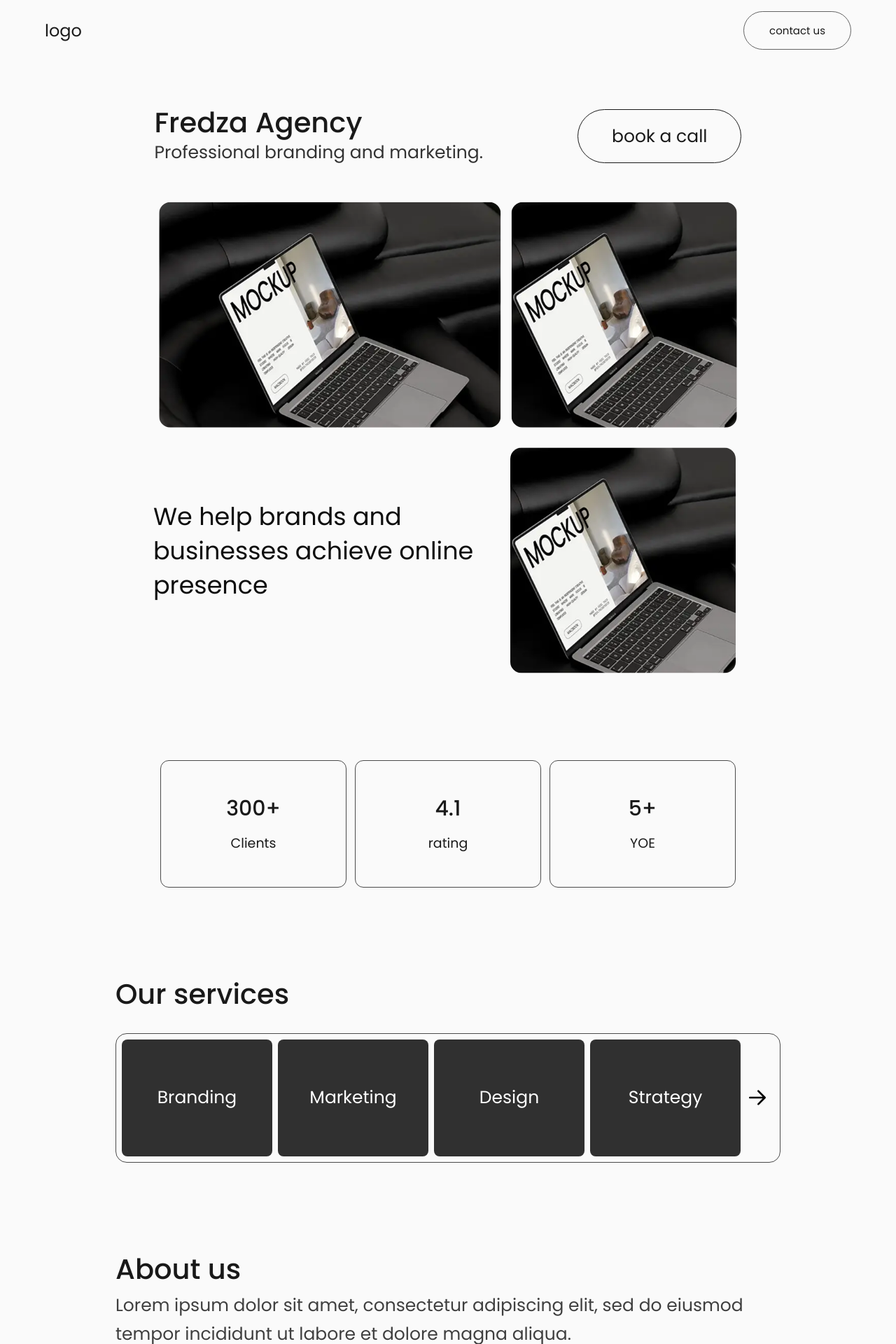
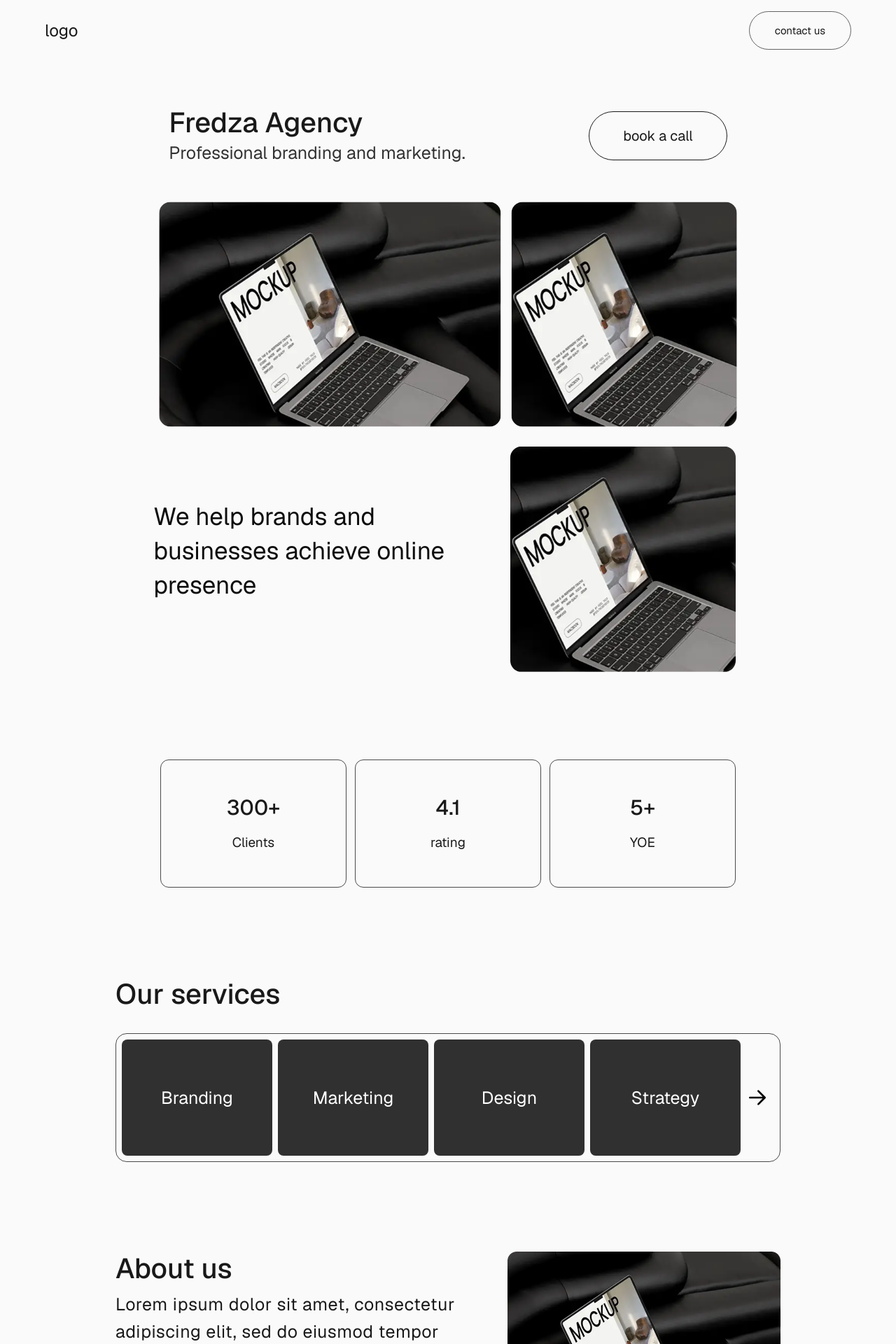
Before and after one commit to 0yassin/fredza, a Next.js app: page / in a window 1280 px wide. Shown: the top 1920 px of the page at 70% size. Built offline with nearby package versions, Linux system fonts and the light colour scheme.

Commit message:
bug-fix and minor improvements

```diff
--- a/src/app/page.tsx
+++ b/src/app/page.tsx
@@ -50,19 +50,19 @@ export default function Home() {
   }
 
   return (
-    <div className="font-poppins text-xl min-h-screen flex flex-col gap-16 items-center bg-[#FAFAFA] px-6 sm:px-10 md:px-16">
+    <div className="font-sans text-xl min-h-screen flex flex-col gap-16 items-center bg-[#FAFAFA] px-6 sm:px-10 md:px-16">
       <ReactLenis root />
 
       {/* navbar */}
       <motion.nav
         className="w-full py-4 flex justify-between items-center"
-        initial={ismobile ? {} : { opacity: 0, y: -10 }}
-        animate={ismobile ? {} : { opacity: 1, y: 0 }}
+        initial={{ opacity: 0, y: -10 }}
+        animate={{ opacity: 1, y: 0 }}
         transition={{ duration: 0.45, ease: "easeOut" }}
       >
         <a className="font-normal text-black/90 text-xl sm:text-2xl">logo</a>
         <motion.button
-          className="border-1 relative group inline-flex border-black/60 py-2 sm:py-4 px-6 sm:px-9 rounded-full text-sm sm:text-[15px] text-black/90 font-normal cursor-pointer"
+          className="border-1 relative group inline-flex border-black/60 py-4 sm:py-4 px-9 sm:px-9 rounded-full text-[15px] sm:text-[15px] text-black/90 font-normal cursor-pointer"
           whileTap={{ scale: 0.98 }}
         >
           <span className="group-hover:-translate-x-3 transition-all">contact us</span>
@@ -77,22 +77,22 @@ export default function Home() {
       <section className="flex flex-col items-center text-black/90 w-full max-w-[950px] gap-8 sm:gap-12">
         {/* headline and button */}
         <motion.div
-          initial={ismobile ? {} : { y: -100, opacity: 0 }}
-          animate={ismobile ? {} : { y: 0, opacity: 1 }}
+          initial={{ y: -100, opacity: 0 }}
+          animate={{ y: 0, opacity: 1 }}
           transition={{ delay: 0.3, type: 'spring', damping: 13 }}
-          className="flex flex-col lg:flex-row justify-around items-start px-4 sm:px-0 lg:items-center gap-6 w-full"
+          className="flex flex-col md:flex-row justify-around items-start px-4 sm:px-0 lg:items-center gap-6 w-full"
         >
           <div>
             <h1 className="text-3xl sm:text-[40px] font-medium text-black/90 w-fit">
               Fredza Agency
             </h1>
-            <p className="text-lg sm:text-[25px] text-black/80 w-fit">
+            <p className="text-lg sm:text-[25px] font-sans text-black/80 w-fit">
               Professional branding and marketing.
             </p>
           </div>
 
           <motion.button
-            className="border-1 group h-fit w-fit relative border-black/90 py-3 sm:py-4 px-8 sm:px-9 rounded-full text-[15px] lg:py-5 lg:px-12 lg:text-[25px] text-black/90 font-normal cursor-pointer inline-flex"
+            className="border-1 group h-fit w-fit relative border-black/90 py-4 sm:py-4 px-9 sm:px-9 rounded-full text-[15px] md:py-5 md:px-12 md:text-[20px] text-black/90 font-normal cursor-pointer inline-flex"
             whileTap={{ scale: 0.98 }}
             transition={{ type: "spring", damping: 14 }}
           >
@@ -109,8 +109,8 @@ export default function Home() {
           ref={img_grid}
           style={{ y: y }}
           className="grid grid-cols-2 md:grid-cols-5 grid-rows-2 md:grid-rows-2 w-full h-full p-4 sm:p-8 md:p-16 sm:pt-4 md:pt-4 pt-4 gap-3"
-          initial={ismobile ? {} : "hidden"}
-          whileInView={ismobile ? {} : "visible"}
+          initial={"hidden"}
+          whileInView={"visible"}
           viewport={{ once: true, amount: 0.2 }}
           variants={sectionContainerVariants}
         >
@@ -136,8 +136,8 @@ export default function Home() {
       <section className="flex flex-col sm:flex-row gap-3 w-full px-0 sm:px-4 lg:px-16 justify-center max-w-[950px]">
         <motion.div
           className="flex flex-col sm:flex-row gap-3 w-full"
-          initial={ismobile ? {} : "hidden"}
-          whileInView={ismobile ? {} : "visible"}
+          initial={ "hidden"}
+          whileInView={ "visible"}
           viewport={{ once: true, amount: 0.3 }}
           variants={{
             hidden: { opacity: 0 },
@@ -176,8 +176,8 @@ export default function Home() {
       {/* section 3 */}
       <motion.section
         className="w-full mt-16 max-w-[950px] px-4 sm:px-0"
-        initial={ismobile ? {} : "hidden"}
-        whileInView={ismobile ? {} : "visible"}
+        initial={"hidden"}
+        whileInView={ "visible"}
         viewport={{ once: true, amount: 0.2 }}
         variants={sectionContainerVariants}
       >
@@ -203,31 +203,38 @@ export default function Home() {
       {/* section 4 */}
       <motion.section
         className="w-full mt-16 max-w-[950px] px-4 sm:px-0"
-        initial={ismobile ? {} : { opacity: 0, y: 16 }}
-        whileInView={ismobile ? {} : { opacity: 1, y: 0 }}
+        initial={{ opacity: 0, y: 16 }}
+        whileInView={ { opacity: 1, y: 0 }}
         viewport={{ once: true, amount: 0.2 }}
         transition={{ duration: 0.6 }}
       >
-        <h1 className="text-3xl sm:text-[40px] font-medium text-black/90 mb-2 w-fit">
-          About us
-        </h1>
-        <p className="text-lg sm:text-[25px] text-black/75 leading-relaxed">
-          Lorem ipsum dolor sit amet, consectetur adipiscing elit, sed do eiusmod tempor incididunt ut labore et dolore magna aliqua.
-        </p>
+        <div className="flex-col flex justify-center gap-4 sm:flex-row">
+          <div className="flex-[0.75]">
+            <h1 className="text-3xl sm:text-[40px] font-medium text-black/90 mb-2 w-fit">
+              About us
+            </h1>
+            <p className="text-lg tracking-wide sm:text-[25px] text-black/90">
+              Lorem ipsum dolor sit amet, consectetur adipiscing elit, sed do eiusmod tempor incididunt ut labore et dolore magna aliqua.
+            </p>
+          </div>
+          <div className="flex-1 object-cover max-w-[390px]">
+            <img src={"/image 1.png"} />
+          </div>
+        </div>
       </motion.section>
 
       {/* section 5 */}
       <motion.section
         className="w-full mt-8 max-w-[950px] mb-16 px-4 sm:px-0"
-        initial={ismobile ? {} : "hidden"}
-        whileInView={ismobile ? {} : "visible"}
+        initial={"hidden"}
+        whileInView={"visible"}
         viewport={{ once: true, amount: 0.2 }}
         variants={sectionContainerVariants}
       >
         <motion.h1 variants={itemFadeUp} className="text-3xl sm:text-[40px] font-medium text-black/90 w-fit mb-6 sm:mb-12">
           Recent Projects
         </motion.h1>
-        <div className="grid grid-cols-2 sm:grid-cols-3 gap-2 max-w-[700px] mx-auto">
+        <div className="grid grid-cols-3 sm:grid-cols-3 gap-2 max-w-[700px] mx-auto">
           <motion.div variants={itemFadeUp} className="col-span-2 sm:col-span-2">
             <img src={"/image 1.png"} className="object-cover w-full h-full rounded-xl" />
           </motion.div>
@@ -245,8 +252,8 @@ export default function Home() {
 
       {/* section 6 */}
       <motion.section
-        initial={ismobile ? {} : { opacity: 0, y: 16 }}
-        whileInView={ismobile ? {} : { opacity: 1, y: 0 }}
+        initial={{ opacity: 0, y: 16 }}
+        whileInView={{ opacity: 1, y: 0 }}
         viewport={{ once: true, amount: 0.25 }}
         transition={{ duration: 0.5 }}
         className="mb-48 px-4 sm:px-0"
```
